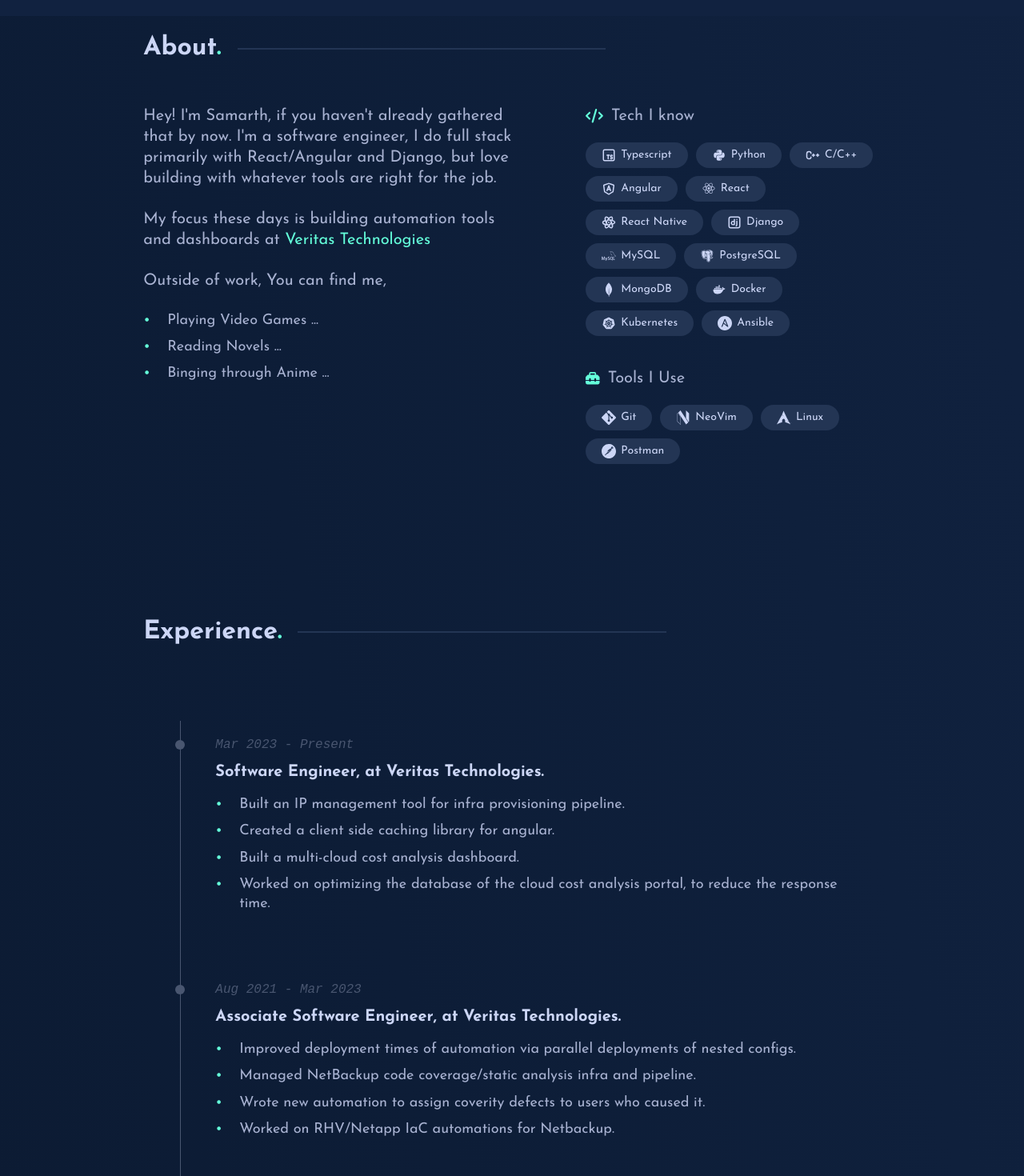
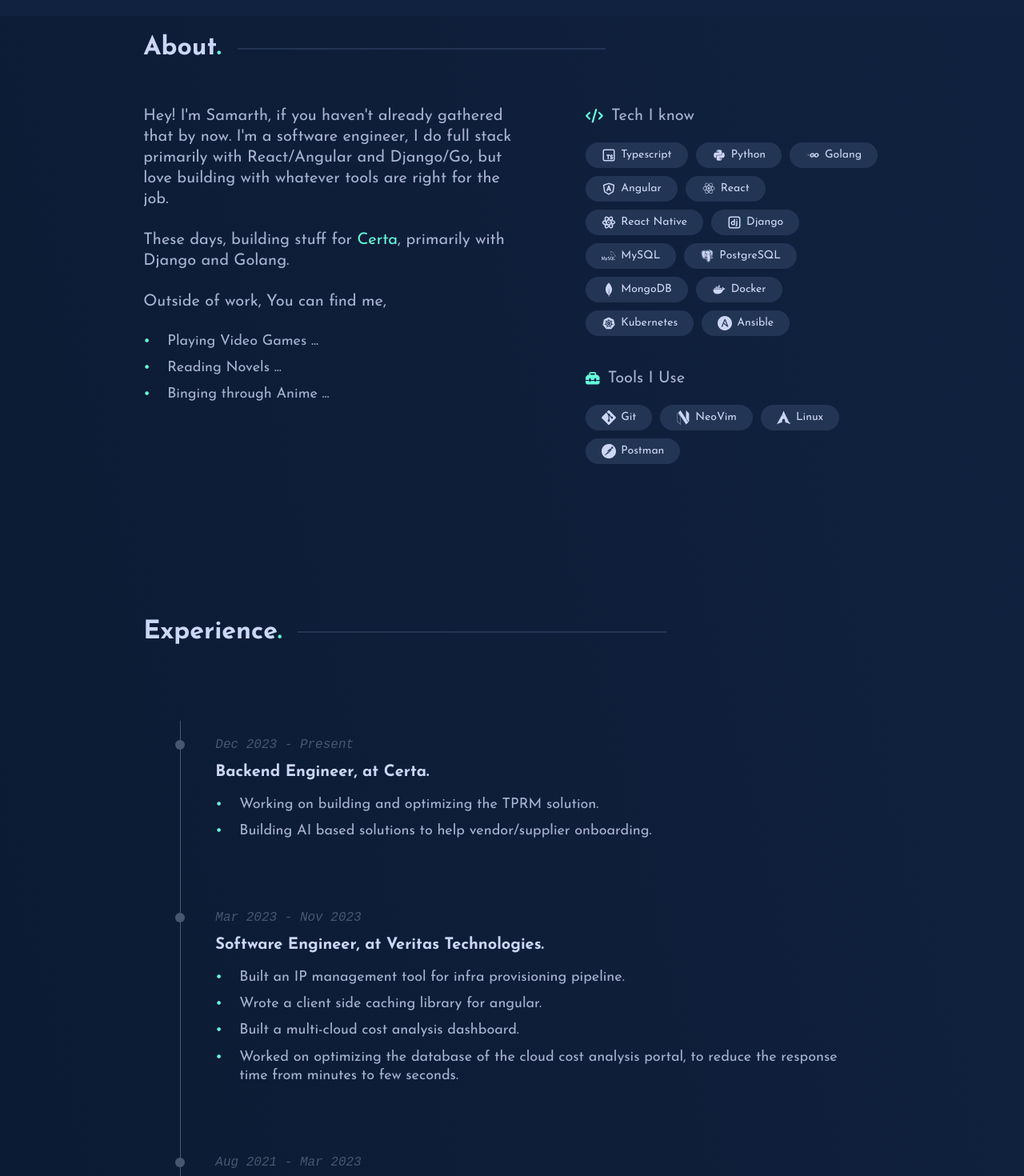
Before and after one commit to Srtpatil/samsworld, a React (Vite) app: page /#/ in a window 1280 px wide. Before the commit this address led to /#/#about. Shown: the part 780-2250 px from the top of the page at 80% size. Built offline with nearby package versions, Linux system fonts and the light colour scheme.

Commit message:
Updated to reflect latest career

```diff
--- a/src/components/About/About.jsx
+++ b/src/components/About/About.jsx
@@ -5,8 +5,8 @@ import "./About.scss"
 import { FontAwesomeIcon } from '@fortawesome/react-fontawesome';
 import { faCode, faToolbox } from '@fortawesome/free-solid-svg-icons';
 import { SiAnsible, SiArchlinux, SiGit, SiMongodb, SiMysql, SiNeovim, SiPostman } from 'react-icons/si';
-import { BiLogoDocker, BiLogoKubernetes, BiLogoPostgresql, BiLogoPython, BiLogoReact } from 'react-icons/bi';
-import { TbBrandAngular, TbBrandCpp, TbBrandDjango, TbBrandReactNative, TbBrandTypescript } from 'react-icons/tb';
+import { BiLogoDocker, BiLogoGoLang, BiLogoKubernetes, BiLogoPostgresql, BiLogoPython, BiLogoReact } from 'react-icons/bi';
+import { TbBrandAngular, TbBrandCpp, TbBrandDjango, TbBrandGolang, TbBrandReactNative, TbBrandTypescript } from 'react-icons/tb';
 
 const Tech = [
   {
@@ -18,8 +18,8 @@ const Tech = [
     icon: BiLogoPython
   },
   {
-    text: "C/C++",
-    icon: TbBrandCpp
+    text: "Golang",
+    icon: BiLogoGoLang
   },
   {
     text: "Angular",
@@ -94,9 +94,9 @@ const About = () => {
       <div className='about-container-left'>
         <p>
           Hey! I'm Samarth, if you haven't already gathered that by now. I'm a software engineer,
-          I do full stack primarily with React/Angular and Django, but love building with whatever tools are right for the job.
+          I do full stack primarily with React/Angular and Django/Go, but love building with whatever tools are right for the job.
         </p>
-        <p>My focus these days is building automation tools and dashboards at <a href="https://www.veritas.com/" target="_blank" rel="noreferrer">Veritas Technologies</a></p>
+        <p>These days, building stuff for <a href="https://www.getcerta.com/" target="_blank" rel="noopener noreferrer">Certa</a>, primarily with Django and Golang.</p>
         <p>Outside of work, You can find me,</p>
         <List items={Activities}/>
       </div>
--- a/src/components/Home/Home.jsx
+++ b/src/components/Home/Home.jsx
@@ -1,5 +1,4 @@
 import React from 'react'
-import { useEffect, useState } from 'react';
 import "./Home.scss"
 
 import Navbar from '../Navbar/Navbar'
@@ -113,7 +112,7 @@ const Home = () => {
                 <p className='site-hero-description-text'>
                   Welcome to my little corner of the internet!
                   I am a skilled software engineer with a passion for solving complex problems and creating innovative solutions :) <br />
-                  Currently working at <a href="https://www.veritas.com/" target="_blank" rel="noopener noreferrer">Veritas Technologies</a>.</p>
+                  Currently building stuff for <a href="https://www.getcerta.com/" target="_blank" rel="noopener noreferrer">Certa</a>.</p>
               </div>
 
               <div className='site-hero-socials'>
--- a/src/components/TimeLine/TimeLine.jsx
+++ b/src/components/TimeLine/TimeLine.jsx
@@ -4,14 +4,22 @@ import List from '../List/List';
 
 const TimeLineData = [
     {
+        title: 'Backend Engineer, at Certa.',
+        description: [
+          "Working on building and optimizing the TPRM solution.",
+          "Building AI based solutions to help vendor/supplier onboarding."
+        ],
+        date: 'Dec 2023 - Present',
+    },
+    {
         title: 'Software Engineer, at Veritas Technologies.',
         description: [
             "Built an IP management tool for infra provisioning pipeline.",
-            "Created a client side caching library for angular.",
+            "Wrote a client side caching library for angular.",
             "Built a multi-cloud cost analysis dashboard.",
-            "Worked on optimizing the database of the cloud cost analysis portal, to reduce the response time.",
+            "Worked on optimizing the database of the cloud cost analysis portal, to reduce the response time from minutes to few seconds.",
         ],
-        date: 'Mar 2023 - Present',
+        date: 'Mar 2023 - Nov 2023',
     },
     {
         title: 'Associate Software Engineer, at Veritas Technologies.',
```
Also changed, not shown: 1 other file (tests, documents, lock files or other folders).
